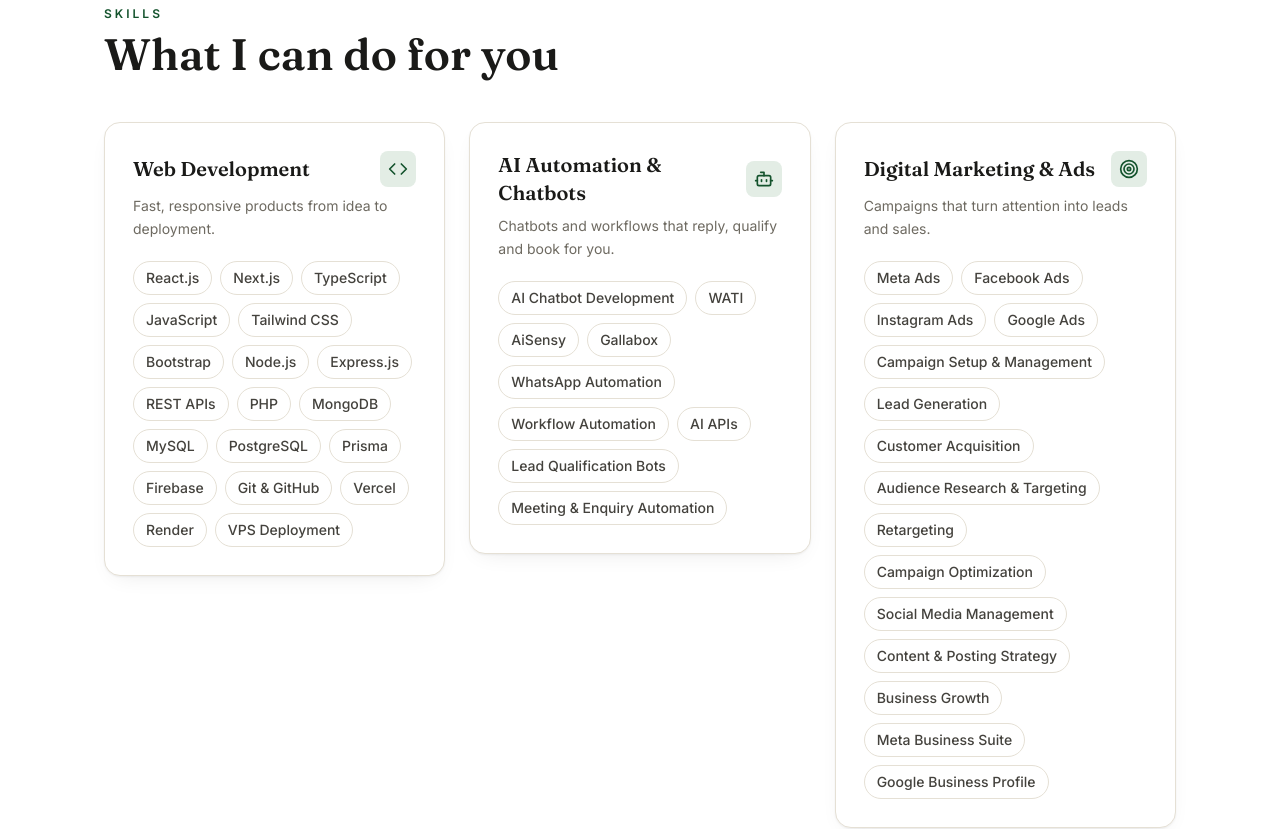
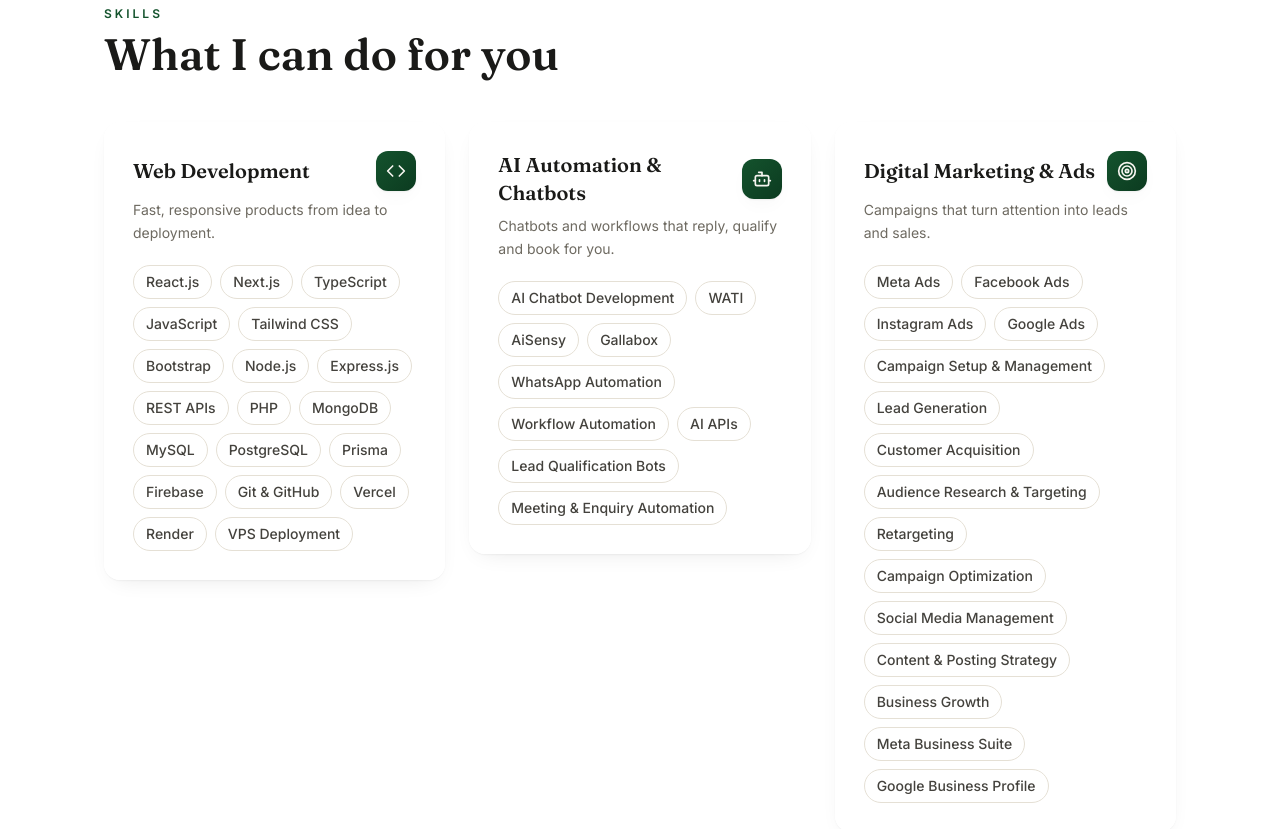
Before and after one commit to RajCoder9931/Protfolio-main, a React (Vite) app: page / in a window 1280 px wide. Shown: the part 1800-2629 px from the top of the page. Built offline with nearby package versions, Linux system fonts and the light colour scheme.

Commit message:
Glass skill cards with gradient icon tiles

```diff
--- a/src/components/About.tsx
+++ b/src/components/About.tsx
@@ -56,10 +56,10 @@ const About = () => {
 
           <div className="grid items-start gap-6 lg:grid-cols-3">
             {SKILL_GROUPS.map((group, gi) => (
-              <div key={group.title} className="card p-7">
+              <div key={group.title} className="card-glass p-7">
                 <div className="flex items-center justify-between">
                   <h3 className="font-serif text-xl font-semibold text-ink">{group.title}</h3>
-                  <span className="flex h-9 w-9 shrink-0 items-center justify-center rounded-lg bg-accent-soft text-accent">
+                  <span className="icon-tile h-10 w-10">
                     {GROUP_ICONS[gi % GROUP_ICONS.length]}
                   </span>
                 </div>
```
